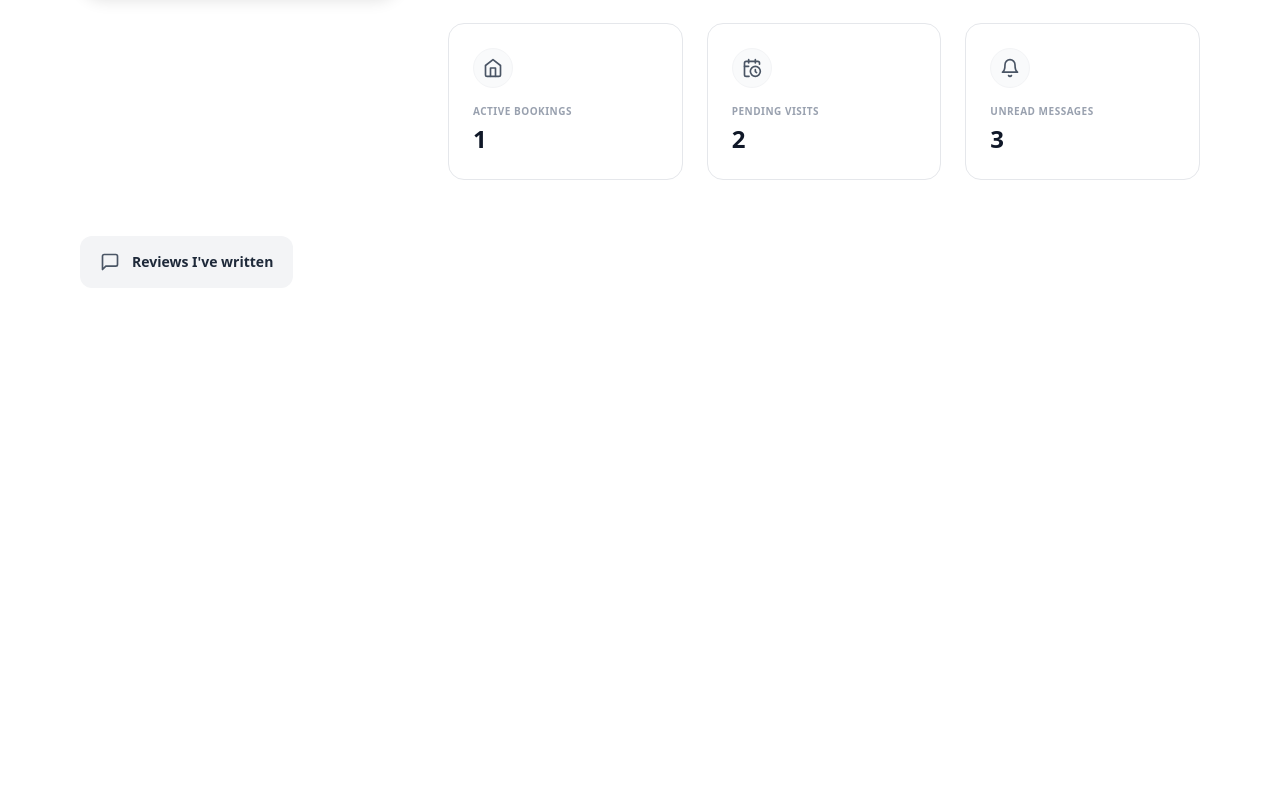
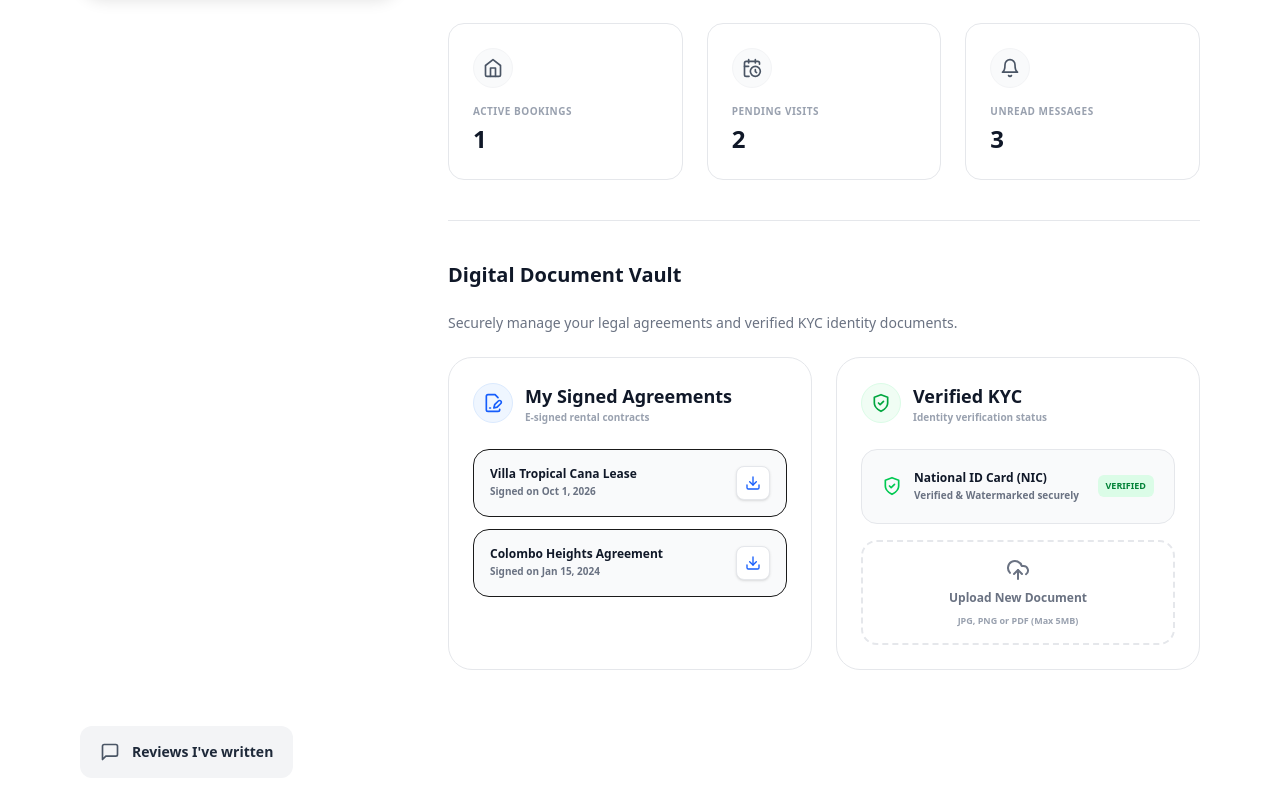
Before and after one commit to AbiNathan11/Stayzo_frontend, a Next.js app: page /dashboard/tenant in a window 1280 px wide. Shown: the part 532-1332 px from the top of the page. Before the commit the page ends 860 px from the top, so only its background shows below. Built offline with nearby package versions, Linux system fonts and the light colour scheme.

Commit message:
frontend

```diff
--- a/src/app/dashboard/tenant/documents/page.tsx
+++ /dev/null
@@ -1,84 +0,0 @@
-"use client";
-
-import React from 'react';
-import { FileSignature, ShieldCheck, Download, UploadCloud } from 'lucide-react';
-
-export default function DocumentsPage() {
-  return (
-    <div className="space-y-8 animate-in fade-in duration-300">
-
-      <div>
-        <h2 className="text-3xl font-extrabold tracking-tight text-gray-900">Digital Document Vault</h2>
-        <p className="text-gray-500 text-xs font-semibold mt-1">Securely manage your legal agreements and verified KYC identity documents.</p>
-      </div>
-
-      <div className="grid grid-cols-1 md:grid-cols-2 gap-6">
-
-        {/* Signed Agreements */}
-        <section className="bg-white border border-gray-200 rounded-3xl p-6 shadow-sm">
-          <div className="flex items-center gap-3 mb-6">
-            <div className="w-10 h-10 rounded-full bg-blue-50 flex items-center justify-center border border-blue-100">
-              <FileSignature className="w-5 h-5 text-blue-600" />
-            </div>
-            <div>
-              <h3 className="text-lg font-extrabold text-gray-900">My Signed Agreements</h3>
-              <p className="text-[10px] font-bold text-gray-400">E-signed rental contracts</p>
-            </div>
-          </div>
-
-          <div className="space-y-3">
-            <div className="flex items-center justify-between p-4 bg-gray-50 rounded-2xl border border-gray-150">
-              <div>
-                <h4 className="text-xs font-extrabold text-gray-900">Villa Tropical Cana Lease</h4>
-                <p className="text-[10px] font-bold text-gray-500 mt-0.5">Signed on Oct 1, 2026</p>
-              </div>
-              <button className="text-blue-600 hover:text-blue-800 transition p-2 bg-white rounded-lg shadow-sm border border-gray-200">
-                <Download className="w-4 h-4" />
-              </button>
-            </div>
-            <div className="flex items-center justify-between p-4 bg-gray-50 rounded-2xl border border-gray-150">
-              <div>
-                <h4 className="text-xs font-extrabold text-gray-900">Colombo Heights Agreement</h4>
-                <p className="text-[10px] font-bold text-gray-500 mt-0.5">Signed on Jan 15, 2024</p>
-              </div>
-              <button className="text-blue-600 hover:text-blue-800 transition p-2 bg-white rounded-lg shadow-sm border border-gray-200">
-                <Download className="w-4 h-4" />
-              </button>
-            </div>
-          </div>
-        </section>
-
-        {/* Verified KYC */}
-        <section className="bg-white border border-gray-200 rounded-3xl p-6 shadow-sm">
-          <div className="flex items-center gap-3 mb-6">
-            <div className="w-10 h-10 rounded-full bg-green-50 flex items-center justify-center border border-green-100">
-              <ShieldCheck className="w-5 h-5 text-green-600" />
-            </div>
-            <div>
-              <h3 className="text-lg font-extrabold text-gray-900">Verified KYC</h3>
-              <p className="text-[10px] font-bold text-gray-400">Identity verification status</p>
-            </div>
-          </div>
-
-          <div className="bg-[#F8FAFB] border border-[#1A1A1A]/10 rounded-2xl p-5 mb-4 flex items-center justify-between">
-            <div className="flex items-center gap-3">
-              <ShieldCheck className="w-5 h-5 text-green-500" />
-              <div>
-                <h4 className="text-xs font-extrabold text-gray-900">National ID Card (NIC)</h4>
-                <p className="text-[10px] font-bold text-gray-500 mt-0.5">Verified & Watermarked securely</p>
-              </div>
-            </div>
-            <span className="bg-green-100 text-green-700 px-2 py-1 rounded-md text-[9px] font-extrabold uppercase">Verified</span>
-          </div>
-
-          <button className="w-full border-2 border-dashed border-gray-200 hover:border-[#1A1A1A] hover:bg-gray-50 transition rounded-2xl p-4 flex flex-col items-center justify-center gap-2 text-gray-500 hover:text-gray-900">
-            <UploadCloud className="w-6 h-6" />
-            <span className="text-xs font-extrabold">Upload New Document</span>
-            <span className="text-[9px] font-bold text-gray-400">JPG, PNG or PDF (Max 5MB)</span>
-          </button>
-        </section>
-
-      </div>
-    </div>
-  );
-}
--- a/src/app/dashboard/tenant/layout.tsx
+++ b/src/app/dashboard/tenant/layout.tsx
@@ -46,7 +46,6 @@ export default function TenantDashboardLayout({
     { name: 'Saved Properties', href: '/dashboard/tenant/saved', icon: Heart },
     { name: 'Visit Scheduler', href: '/dashboard/tenant/visits', icon: CalendarCheck },
     { name: 'Secure Chat', href: '/dashboard/tenant/chat', icon: MessageSquare },
-    { name: 'Digital Vault', href: '/dashboard/tenant/documents', icon: FileText },
     { name: 'Relocation Services', href: '/dashboard/tenant/services', icon: Compass },
   ];
 
--- a/src/app/dashboard/tenant/page.tsx
+++ b/src/app/dashboard/tenant/page.tsx
@@ -1,7 +1,7 @@
 "use client";
 
 import React, { useState, useEffect } from 'react';
-import { Home, CalendarClock, Bell, MessageSquare } from 'lucide-react';
+import { Home, CalendarClock, Bell, MessageSquare, FileSignature, ShieldCheck, Download, UploadCloud } from 'lucide-react';
 import Link from 'next/link';
 
 export default function TenantOverviewPage() {
@@ -100,6 +100,77 @@ export default function TenantOverviewPage() {
 
             </div>
           </div>
+
+          <div className="border-t border-gray-200 pt-10">
+            <h4 className="text-xl font-semibold text-gray-900 mb-6">Digital Document Vault</h4>
+            <p className="text-gray-500 text-sm mb-6">Securely manage your legal agreements and verified KYC identity documents.</p>
+
+            <div className="grid grid-cols-1 md:grid-cols-2 gap-6">
+              {/* Signed Agreements */}
+              <section className="bg-white border border-gray-200 rounded-3xl p-6 hover:shadow-md transition">
+                <div className="flex items-center gap-3 mb-6">
+                  <div className="w-10 h-10 rounded-full bg-blue-50 flex items-center justify-center border border-blue-100">
+                    <FileSignature className="w-5 h-5 text-blue-600" />
+                  </div>
+                  <div>
+                    <h3 className="text-lg font-bold text-gray-900">My Signed Agreements</h3>
+                    <p className="text-[10px] font-bold text-gray-400">E-signed rental contracts</p>
+                  </div>
+                </div>
+
+                <div className="space-y-3">
+                  <div className="flex items-center justify-between p-4 bg-gray-50 rounded-2xl border border-gray-150">
+                    <div>
+                      <h4 className="text-xs font-bold text-gray-900">Villa Tropical Cana Lease</h4>
+                      <p className="text-[10px] font-semibold text-gray-500 mt-0.5">Signed on Oct 1, 2026</p>
+                    </div>
+                    <button className="text-blue-600 hover:text-blue-800 transition p-2 bg-white rounded-lg shadow-sm border border-gray-200">
+                      <Download className="w-4 h-4" />
+                    </button>
+                  </div>
+                  <div className="flex items-center justify-between p-4 bg-gray-50 rounded-2xl border border-gray-150">
+                    <div>
+                      <h4 className="text-xs font-bold text-gray-900">Colombo Heights Agreement</h4>
+                      <p className="text-[10px] font-semibold text-gray-500 mt-0.5">Signed on Jan 15, 2024</p>
+                    </div>
+                    <button className="text-blue-600 hover:text-blue-800 transition p-2 bg-white rounded-lg shadow-sm border border-gray-200">
+                      <Download className="w-4 h-4" />
+                    </button>
+                  </div>
+                </div>
+              </section>
+
+              {/* Verified KYC */}
+              <section className="bg-white border border-gray-200 rounded-3xl p-6 hover:shadow-md transition">
+                <div className="flex items-center gap-3 mb-6">
+                  <div className="w-10 h-10 rounded-full bg-green-50 flex items-center justify-center border border-green-100">
+                    <ShieldCheck className="w-5 h-5 text-green-600" />
+                  </div>
+                  <div>
+                    <h3 className="text-lg font-bold text-gray-900">Verified KYC</h3>
+                    <p className="text-[10px] font-bold text-gray-400">Identity verification status</p>
+                  </div>
+                </div>
+
+                <div className="bg-gray-50 border border-gray-200 rounded-2xl p-5 mb-4 flex items-center justify-between">
+                  <div className="flex items-center gap-3">
+                    <ShieldCheck className="w-5 h-5 text-green-500" />
+                    <div>
+                      <h4 className="text-xs font-bold text-gray-900">National ID Card (NIC)</h4>
+                      <p className="text-[10px] font-semibold text-gray-500 mt-0.5">Verified & Watermarked securely</p>
+                    </div>
+                  </div>
+                  <span className="bg-green-100 text-green-700 px-2 py-1 rounded-md text-[9px] font-bold uppercase">Verified</span>
+                </div>
+
+                <button className="w-full border-2 border-dashed border-gray-200 hover:border-gray-400 hover:bg-gray-50 transition rounded-2xl p-4 flex flex-col items-center justify-center gap-2 text-gray-500 hover:text-gray-900">
+                  <UploadCloud className="w-6 h-6" />
+                  <span className="text-xs font-bold">Upload New Document</span>
+                  <span className="text-[9px] font-semibold text-gray-400">JPG, PNG or PDF (Max 5MB)</span>
+                </button>
+              </section>
+            </div>
+          </div>
         </div>
 
       </div>
--- a/tsconfig.json
+++ b/tsconfig.json
@@ -15,7 +15,7 @@
     "moduleResolution": "bundler",
     "resolveJsonModule": true,
     "isolatedModules": true,
-    "jsx": "react-jsx",
+    "jsx": "preserve",
     "incremental": true,
     "plugins": [
       {
```
Also changed, not shown: src/app/dashboard/tenant/saved/page.tsx (+36 -17 lines).
